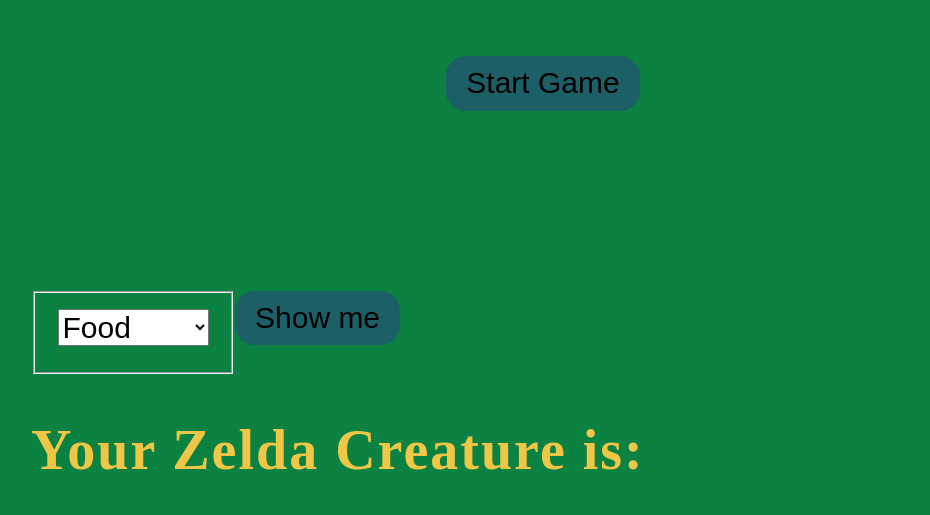
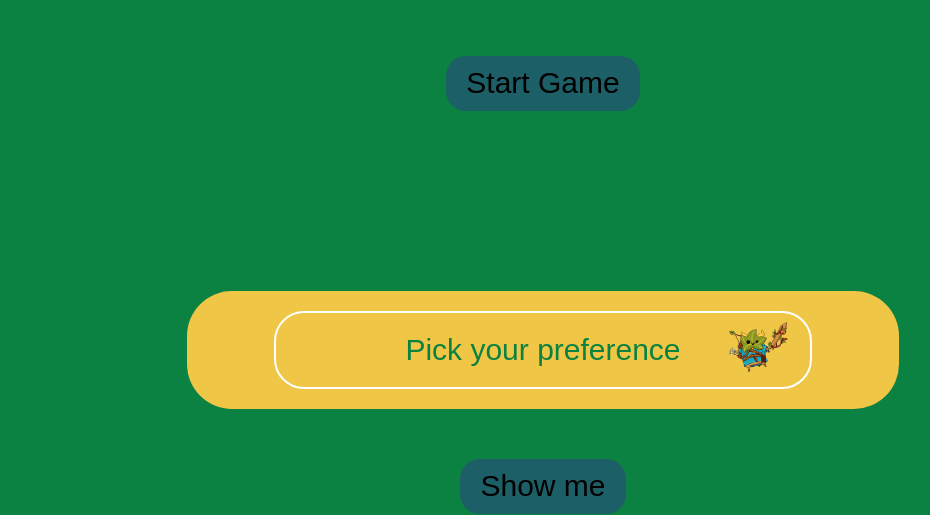
Before and after one commit to hyruleWorld/zeldaApp, a plain HTML site: page index.html in a window 1280 px wide. Shown: the part 444-959 px from the top of the page, without its empty margins (97-1027 px from the left). Drawn offline with Linux system fonts and the light colour scheme.

Commit message:
questi sectton style and title option added

```diff
--- a/index.html
+++ b/index.html
@@ -34,6 +34,7 @@
                     <fieldset>
                         <label for="creatureQuestion" class="sr-only">Pick your preference</label>
                         <select name="creatureQuestion" id="creatureQuestion">
+                            <option value="title" selected>Pick your preference</option>
                             <option value="food">Food</option>
                             <option value="nonFood">NonFood</option>
                             <option value="whatever">Whatever</option>
--- a/styles/partials/_sections.scss
+++ b/styles/partials/_sections.scss
@@ -1,5 +1,63 @@
 @use "variables" as *;
 
+// .question section
 .question .flexContainer {
   display: flex;
+  flex-direction: column;
+  justify-content: center;
+  text-align: center;
+
+  .formContainer {
+    display: flex;
+    justify-content: center;
+    margin-bottom: 20px;
+
+    form {
+      width: 70%;
+      margin-bottom: 1.5rem;
+
+
+      fieldset {
+        display: flex;
+        background-color: $quinary;
+        border: none;
+        border-radius: 45px;
+        justify-content: center;
+        padding: 20px;
+
+        #creatureQuestion {
+          width: 80%;
+          text-align: center;
+          border-radius: 30px;
+          border: 2px solid $white;
+          padding: 10px;
+          appearance: none;
+          background: url(../assets/korok.gif) no-repeat;
+          background-size: 3.7rem;
+          background-position: 96% center;
+          padding: 3%;
+          color: $primary;
+
+
+          &:hover,
+          &:focus {
+            border: 2px solid $primary;
+
+          }
+
+
+
+
+
+
+
+        }
+
+      }
+
+    }
+
+  }
+
+
 }
```
Also changed, not shown: assets/icon-sword.png (added), assets/icon-symbol.png (added), assets/korok.gif (added), styles/style.css, 2 other files.
